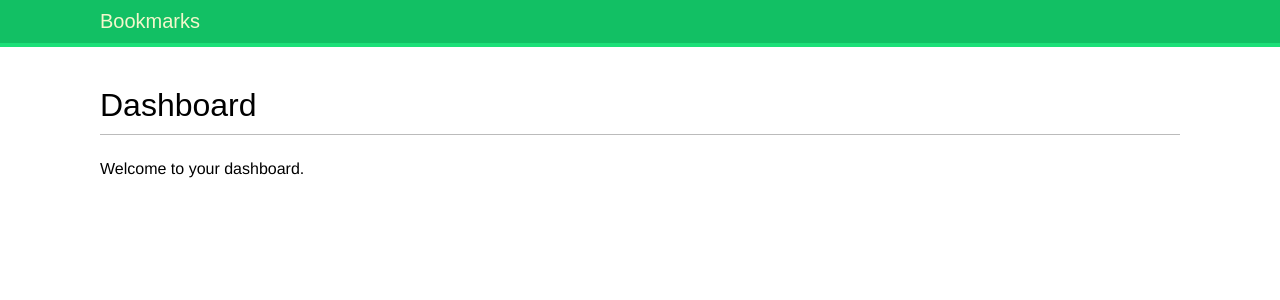
After one commit to kadhir-testpress/bookmark-main, a Django app: template account/templates/account/dashboard.html in a window 1280 px wide. The commit adds this page. Shown: the top 300 px of the page. Run offline with Django 5.2, Linux system fonts and the light colour scheme; the template is opened without the code that fills it, so the values that code supplies are empty; some web fonts are replaced.

Commit message:
Add dashboard

```diff
--- /dev/null
+++ b/account/templates/account/dashboard.html
@@ -0,0 +1,6 @@
+{% extends "base.html" %}
+{% block title %}Dashboard{% endblock %}
+{% block content %}
+ <h1>Dashboard</h1>
+ <p>Welcome to your dashboard.</p>
+{% endblock %}
```
Also changed, not shown: account/templates/account/login.html (+8 -10 lines), account/views.py (line endings or trailing spaces).
